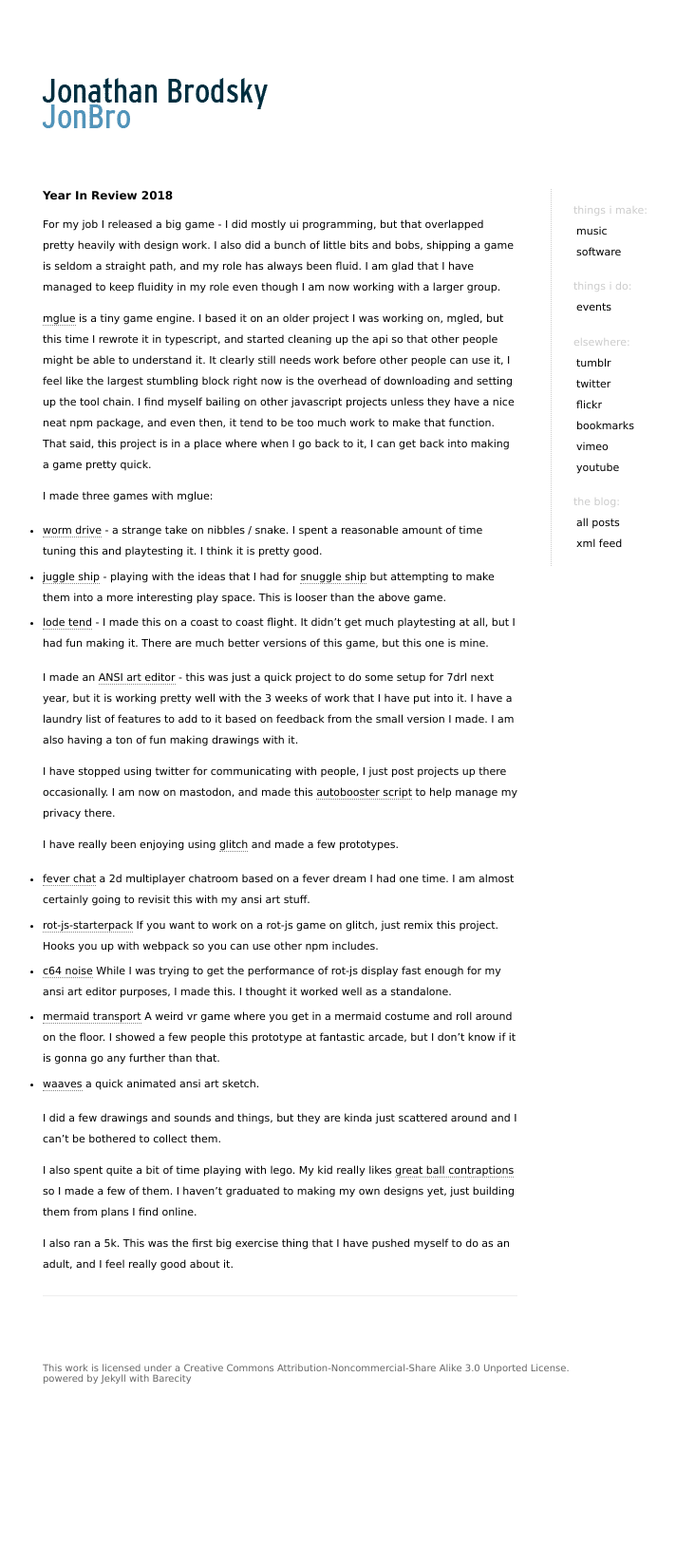
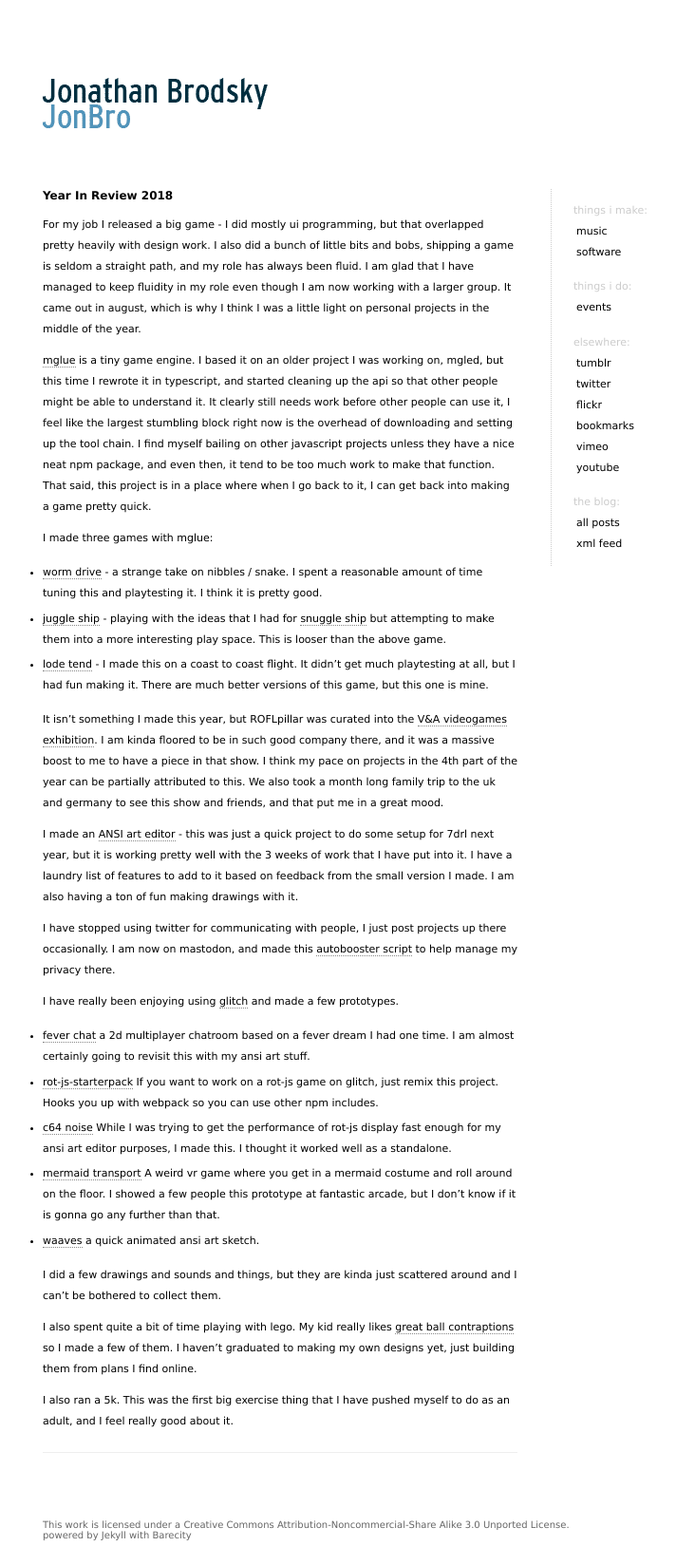
Before and after one commit to jonbro/jonbro.github.com, a Jekyll site: the page built from blog/_posts/2018-12-31-Year_in_review_2018.markdown, in a window 1280 px wide. Shown: the whole page at 95% size, without its empty margins (31-743 px from the left). Built offline with Jekyll 4.4.1, drawn with Linux system fonts in a browser that asks for light colours; before the commit the page ends 1483 px from its top, so only the background shows below that.

Commit message:
Update 2018-12-31-Year_in_review_2018.markdown

```diff
--- a/blog/_posts/2018-12-31-Year_in_review_2018.markdown
+++ b/blog/_posts/2018-12-31-Year_in_review_2018.markdown
@@ -3,7 +3,7 @@ layout: post
 title: Year In Review 2018
 ---
 
-For my job I released a big game - I did mostly ui programming, but that overlapped pretty heavily with design work. I also did a bunch of little bits and bobs, shipping a game is seldom a straight path, and my role has always been fluid. I am glad that I have managed to keep fluidity in my role even though I am now working with a larger group.
+For my job I released a big game - I did mostly ui programming, but that overlapped pretty heavily with design work. I also did a bunch of little bits and bobs, shipping a game is seldom a straight path, and my role has always been fluid. I am glad that I have managed to keep fluidity in my role even though I am now working with a larger group. It came out in august, which is why I think I was a little light on personal projects in the middle of the year.
 
 [mglue](https://github.com/jonbro/mglue) is a tiny game engine. I based it on an older project I was working on, mgled, but this time I rewrote it in typescript, and started cleaning up the api so that other people might be able to understand it. It clearly still needs work before other people can use it, I feel like the largest stumbling block right now is the overhead of downloading and setting up the tool chain. I find myself bailing on other javascript projects unless they have a nice neat npm package, and even then, it tend to be too much work to make that function. That said, this project is in a place where when I go back to it, I can get back into making a game pretty quick.
 
@@ -12,6 +12,8 @@ I made three games with mglue:
 - [worm drive](https://jonbro.itch.io/worm-drive) - a strange take on nibbles / snake. I spent a reasonable amount of time tuning this and playtesting it. I think it is pretty good.
 - [juggle ship](https://jonbro.itch.io/juggle-ship) - playing with the ideas that I had for [snuggle ship](https://jonbro.itch.io/snuggle-ship) but attempting to make them into a more interesting play space. This is looser than the above game.
 - [lode tend](https://jonbro.itch.io/lode-tend) - I made this on a coast to coast flight. It didn't get much playtesting at all, but I had fun making it. There are much better versions of this game, but this one is mine.
+
+It isn't something I made this year, but ROFLpillar was curated into the [V&A videogames exhibition](https://www.vam.ac.uk/exhibitions/videogames). I am kinda floored to be in such good company there, and it was a massive boost to me to have a piece in that show. I think my pace on projects in the 4th part of the year can be partially attributed to this. We also took a month long family trip to the uk and germany to see this show and friends, and that put me in a great mood.
 
 I made an [ANSI art editor](http://asc-paint.glitch.me/) - this was just a quick project to do some setup for 7drl next year, but it is working pretty well with the 3 weeks of work that I have put into it. I have a laundry list of features to add to it based on feedback from the small version I made. I am also having a ton of fun making drawings with it.
 
```
